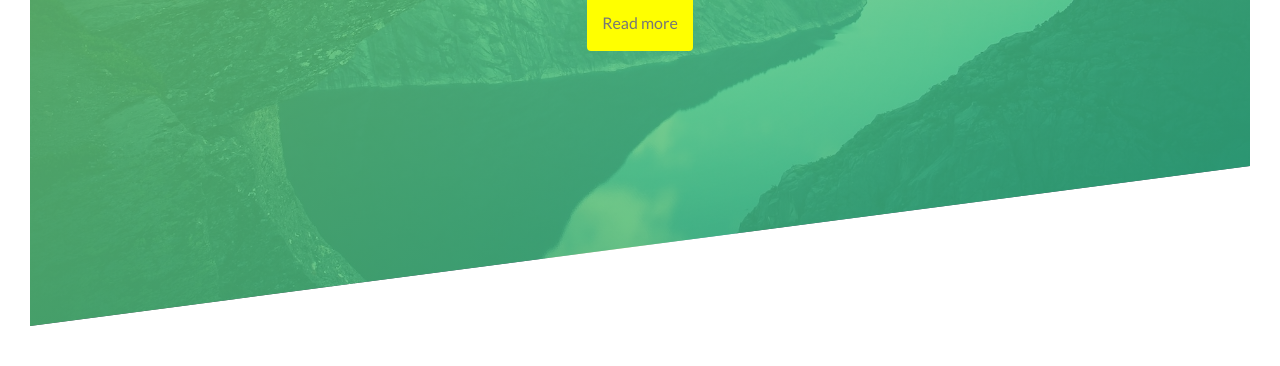
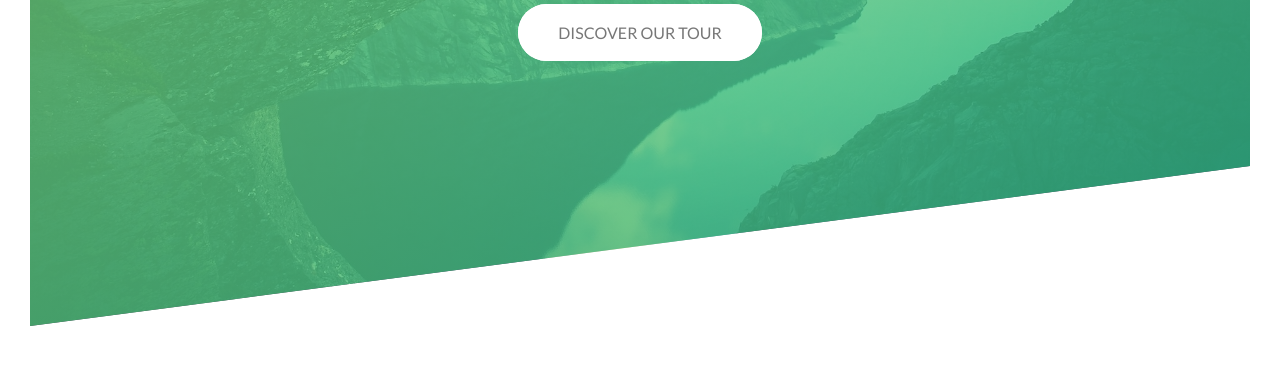
Before and after one commit to shashankrk46/html-css, a plain HTML site: page outdoors/index.html in a window 1280 px wide. Shown: the part 464-830 px from the top of the page. Drawn offline with Linux system fonts and the light colour scheme.

Commit message:
animation added

```diff
--- a/outdoors/index.html
+++ b/outdoors/index.html
@@ -21,7 +21,7 @@
     <div class="heading-primary">
       <h1 class="heading-primary-main">OutDoors</h1>
       <h3 class="heading-primary-sub">is where life happens</h3>
-      <div class="btn btn-white">Read more</div>
+      <a href="#" class="btn btn-white btn-animated">Discover Our tour</a>
     </div>
 
 
--- a/outdoors/style.css
+++ b/outdoors/style.css
@@ -45,6 +45,9 @@ body{
 
 .logo{
   height: 35px;
+}
+.logo:hover{
+  animation:swingleft 2s 1s  ease-in-out ;
 }
 
 .heading-primary{
@@ -103,19 +106,74 @@ body{
      transform: translateX(0px);
    }
   }
-/* .heading-primary .heading-primary-main:hover{
-  color: aqua;
+@keyframes moveInBottom{
+  0%{
+    opacity: 0;
+    transform: translateY(30px);
+   }
 
-  transform: translateX(40px);
-} */
-.btn{
-  border: 0px;
-  background:yellow ;
-  padding:15px ;
-  border-radius: 4px;
+   100%{
+     opacity: 1;
+     transform: translateY(0px);
+   }
+  }
+
+.btn:link,
+.btn:visited{
+  position: relative;
+  text-transform: uppercase;
+  margin-top: 20px;
+  display: inline-block;
+  /* border: 0px; */
+
+  padding:15px 40px ;
+  border-radius: 100px;
+  transition: all .2s;
+  animation:moveInBottom .5s .75s ease-out backwards ;
+
 
 }
+
+.btn-white{
+  background-color: #fff;
+  color: #777;
+}
+a{
+  text-decoration: none;
+}
 .btn:hover{
-  opacity: 0.7;
+  transform: translateY(-3px);
+  box-shadow:0 10px 20px rgba(0,0,0, 0.2) ;
 
 }
+.btn:active{
+  transform: translateY(-50px);
+  box-shadow:0 5px 10px rgba(0,0,0, 0.2) ;
+}
+
+.btn::after{
+  content: ' ';
+  display: inline-block;
+  height: 100%;
+  width: 100%;
+  border-radius: 100px;
+  position: absolute;
+  top: 0%;
+  left: 0%;
+  z-index: -1;
+  transition: all .3s;
+
+}
+.btn-white::after{
+  background-color: #fff;
+}
+
+.btn:hover::after{
+  transform: scaleX(1.5) scaleY(1.6);
+  opacity: 0;
+}
+
+/* .btn-animated{
+  animation:moveInBottom .5s ease-out .75s ;
+  animation-fill-mode: backwards;
+} */
```
